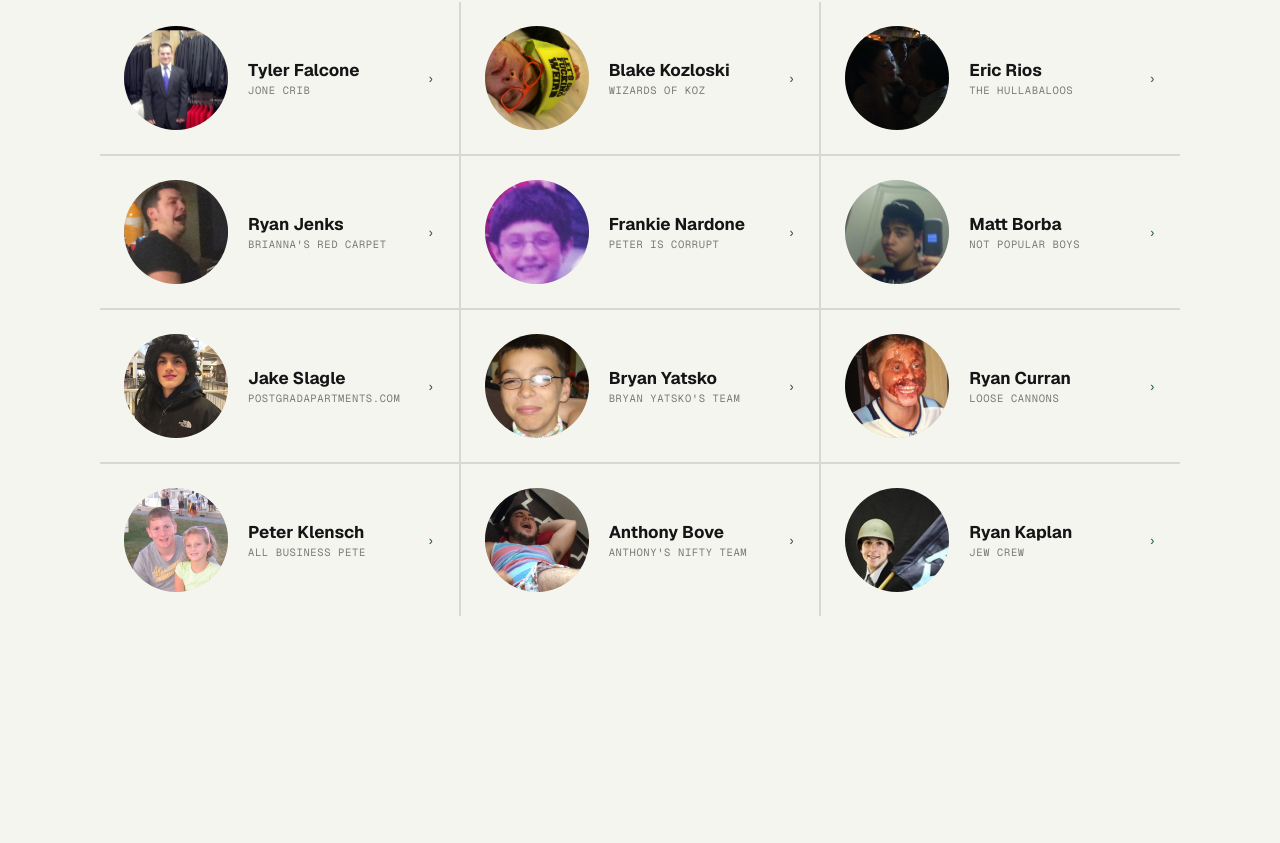
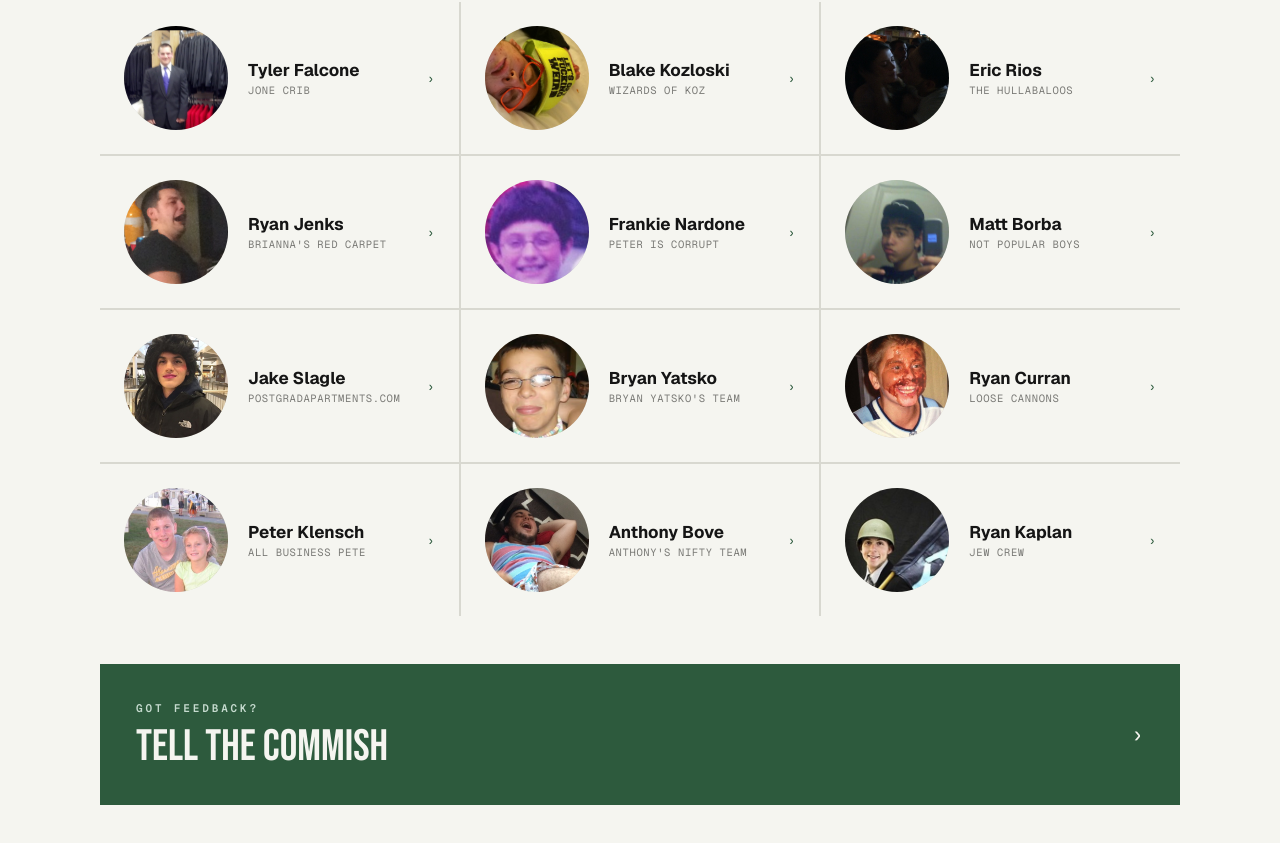
Before and after one commit to nardonef/blakes-shoes, a Next.js app: page / in a window 1280 px wide. Shown: the part 1745-2588 px from the top of the page. Before the commit the page ends 2449 px from the top, so only its background shows below. Built offline with nearby package versions, Linux system fonts and the light colour scheme.

Commit message:
Add feedback CTA to home page

```diff
--- a/app/page.tsx
+++ b/app/page.tsx
@@ -360,6 +360,35 @@ export default function Home() {
             ))}
           </div>
         </section>
+
+        {/* Feedback CTA */}
+        <section>
+          <Link
+            href="/feedback"
+            className="bg-[var(--accent)] text-[#f5f5f0] p-6 md:p-9 min-h-12 flex items-center justify-between gap-4 hover:opacity-90 transition-opacity duration-150"
+          >
+            <div>
+              <div
+                className="text-[11px] font-semibold tracking-[.26em] text-[var(--accent-pale)] mb-2"
+                style={{ fontFamily: "var(--font-geist-mono)" }}
+              >
+                GOT FEEDBACK?
+              </div>
+              <div
+                className="text-[30px] md:text-[44px] leading-none"
+                style={{ fontFamily: "var(--font-bebas-neue)" }}
+              >
+                TELL THE COMMISH
+              </div>
+            </div>
+            <span
+              className="text-[22px] shrink-0"
+              style={{ fontFamily: "var(--font-geist-mono)" }}
+            >
+              ›
+            </span>
+          </Link>
+        </section>
       </main>
     </div>
   );
```
